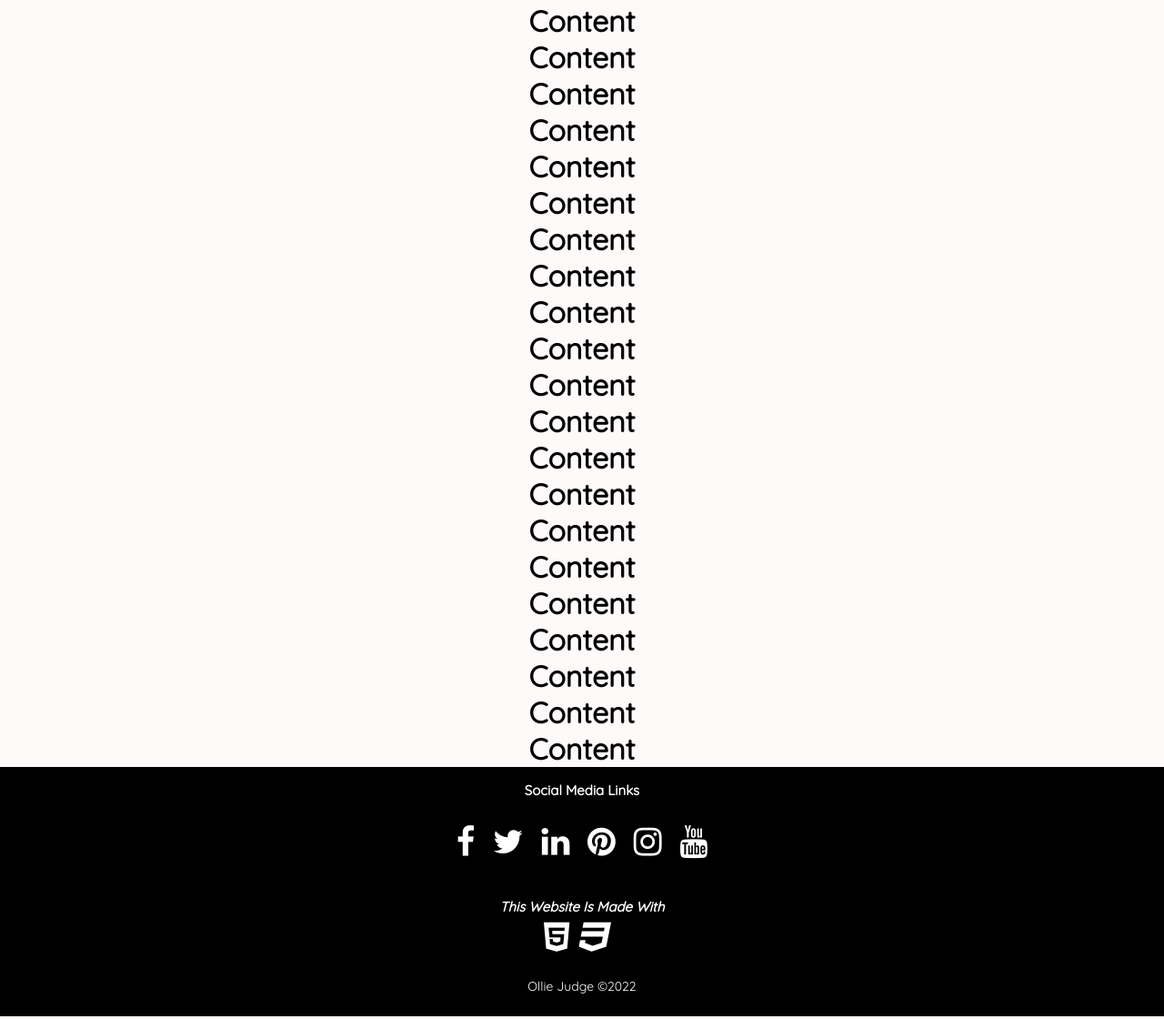
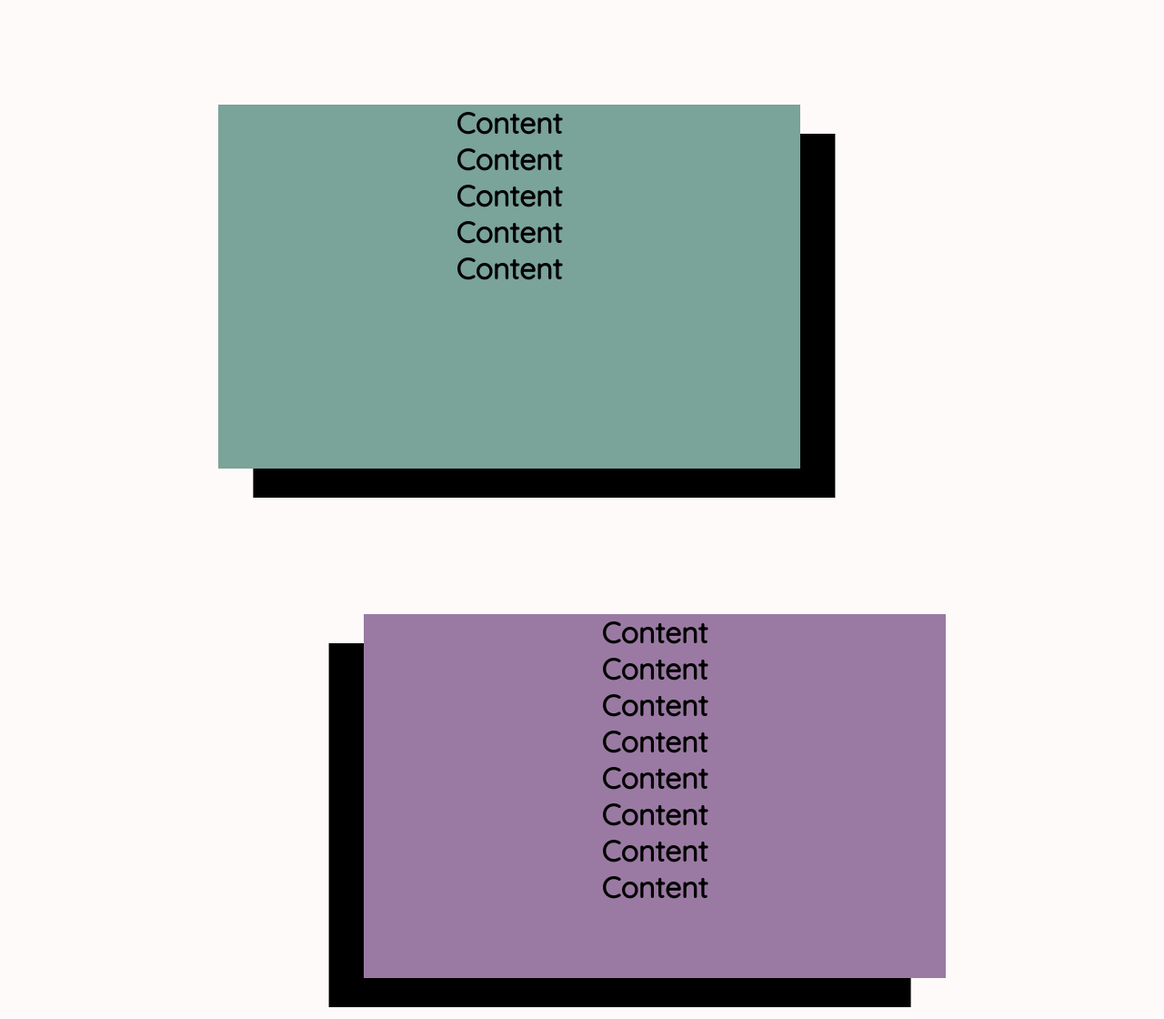
Before and after one commit to Ollie-Judge/basic-website, a plain HTML site: page index.html in a window 1280 px wide. Shown: the part 135-1255 px from the top of the page at 91% size. Drawn offline with Linux system fonts and the light colour scheme.

Commit message:
added colour randomiser and styled the home divs

```diff
--- a/assets/css/style.css
+++ b/assets/css/style.css
@@ -57,6 +57,44 @@ main {
   padding-top: 26px;
 }
 
+/* Home Page */
+
+.content1 {
+  background-color: #7aa39a;
+  height: 50vh;
+  width: 50vw;
+  margin: 7em auto 10em 15em;
+  box-shadow: 3vw 4vh;
+}
+
+.content2 {
+  background-color: #9a7aa3;
+  height: 50vh;
+  width: 50vw;
+  margin: 4em 15em 10em auto;
+  box-shadow: -3vw 4vh;
+}
+
+.content3 {
+  background-color: #a39a7a;
+  height: 50vh;
+  width: 50vw;
+  margin: 7em auto 10em 15em;
+  box-shadow: 3vw 4vh;
+}
+
+.content1:hover {
+  background-color: #a1beb8;
+}
+
+.content2:hover {
+  background-color: #b8a1be;
+}
+
+.content3:hover {
+  background-color: #beb8a1;
+}
+
 /* About US page */
 
 .aboutTitle {
@@ -77,6 +115,10 @@ main {
 .about5,
 .about6 {
   padding-top: 26px;
+}
+
+.about6 {
+  padding-bottom: 26px;
 }
 
 /* contact form page */
--- /dev/null
+++ b/assets/js/index.js
@@ -0,0 +1,11 @@
+let colours = ["blue", "yellow", "green", "pink", "orange", "red", "#fffafa"];
+
+let colourChange = document.getElementById("change");
+
+colourChange.addEventListener("click", function () {
+  var randomColour = colours[Math.floor(Math.random() * colours.length)];
+
+  let bodyChange = document.getElementById("body");
+
+  bodyChange.style.background = randomColour;
+});
--- a/index.html
+++ b/index.html
@@ -19,7 +19,7 @@
     />
     <title>Basic Website</title>
   </head>
-  <body>
+  <body id="body">
     <header>
       <a class="siteTitle" href="index.html"
         ><h1 class="title">Basic Website</h1></a
@@ -42,14 +42,14 @@
       </nav>
     </header>
     <main>
-      <div>
+      <div class="content1" id="change">
         <h1>Content</h1>
         <h1>Content</h1>
         <h1>Content</h1>
         <h1>Content</h1>
         <h1>Content</h1>
       </div>
-      <div>
+      <div class="content2">
         <h1>Content</h1>
         <h1>Content</h1>
 
@@ -60,7 +60,7 @@
         <h1>Content</h1>
         <h1>Content</h1>
       </div>
-      <div>
+      <div class="content3">
         <h1>Content</h1>
         <h1>Content</h1>
 
@@ -124,5 +124,7 @@
       </div>
       <div class="copyright">Ollie Judge ©2022</div>
     </footer>
+
+    <script src="assets/js/index.js"></script>
   </body>
 </html>
```
